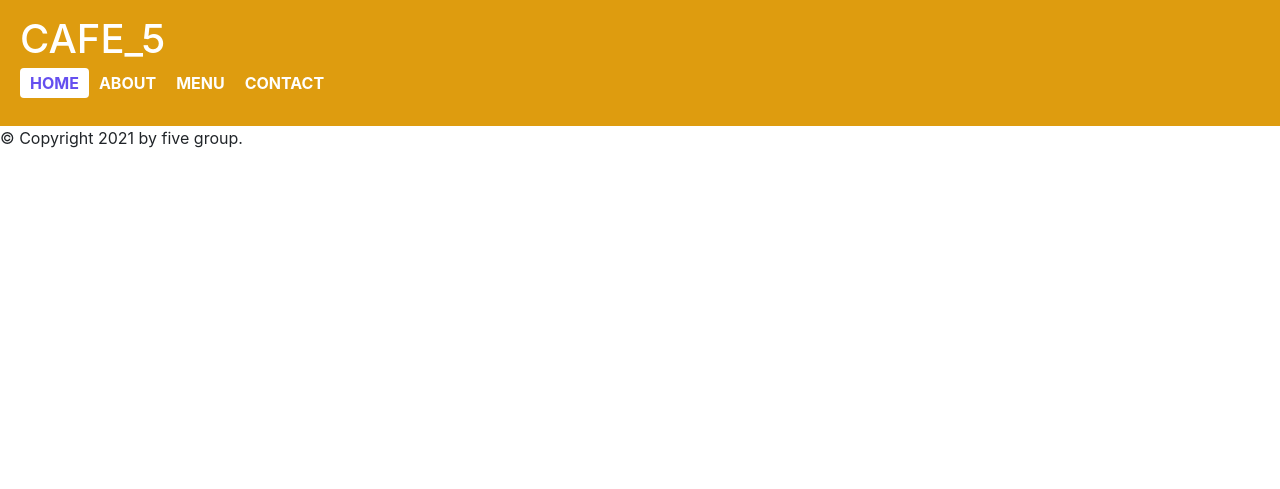
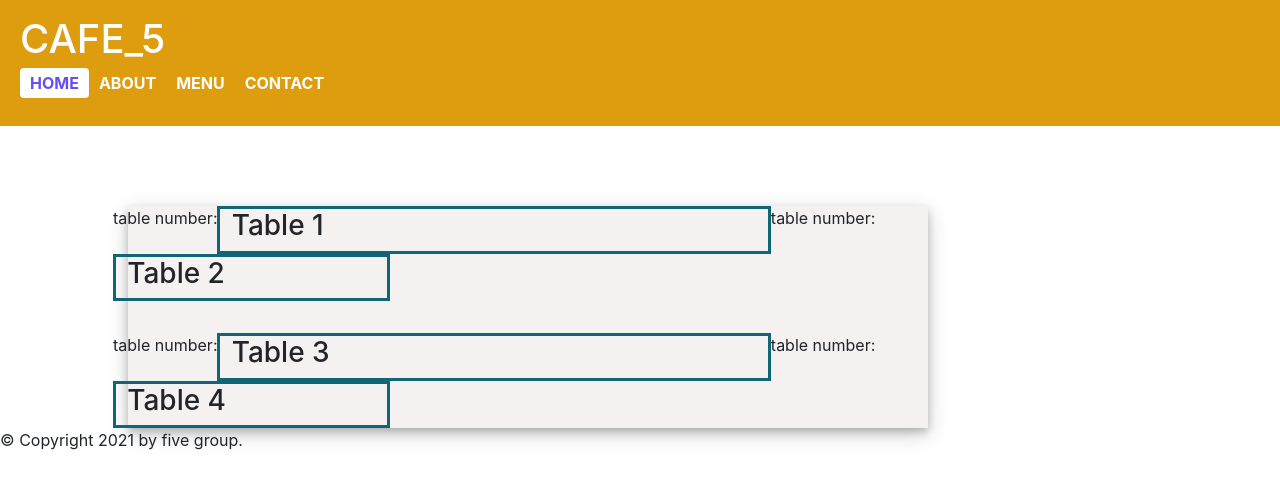
Before and after one commit to sepehr-ahmadi/django_test_project, a Flask app: page /table in a window 1280 px wide. Shown: the top 489 px of the page. Run offline with Flask 2, Linux system fonts and the light colour scheme; some libraries are stand-ins or nearby versions.

Commit message:
menu and table cafe project

```diff
--- a/templates/table.html
+++ b/templates/table.html
@@ -2,9 +2,53 @@
 {% block title %}table{% endblock %}
 {% block css %}
     <meta name="viewport" content="width=device-width, initial-scale=1">
+     <link href="{{ url_for("static",filename="table.css") }}" rel="stylesheet">
 {% endblock %}
 {% block content %}
 
 
+<div class="container-fluid" style="box-shadow: #1d2124 inset;padding-top: 3rem;padding-left: 8rem">
+
+  <div  style="max-width:800px; border: #1b1e21 wave;box-shadow: 0 4px 8px 0 rgba(0, 0, 0, 0.2), 0 6px 20px 0 rgba(0, 0, 0, 0.19);background-color: #f5f1f1">
+
+
+
+            <div class="row" style="margin-top: 2rem">
+                <label  >table number:</label>
+                 <div class="col-md-8 " style="border: #0f6674 solid;padding-left: .7rem">
+
+                     <h3 >Table 1</h3>
+
+                </div>
+                <label  >table number:</label>
+                <div class="col-md-4 " style="border: #0f6674 solid;padding-left: .7rem">
+
+                    <h3>Table 2</h3>
+
+                </div>
+
+            </div>
+
+
+
+            <div class="row " style="margin-top: 2rem" >
+                <label  >table number:</label>
+                <div class="col-md-8" style="border: #0f6674 solid;padding-left: .7rem">
+
+                    <h3 >Table 3</h3>
+
+                </div>
+                <label  >table number:</label>
+                <div class="col-md-4" style="border: #0f6674 solid;padding-left: .7rem">
+
+                    <h3 >Table 4</h3>
+
+                </div>
+
+            </div>
+
+      </div>
+
+</div>
 
 {% endblock %}
```
Also changed, not shown: static/table.css (added, +32 -0 lines), templates/menu.html (+25 -10 lines).
